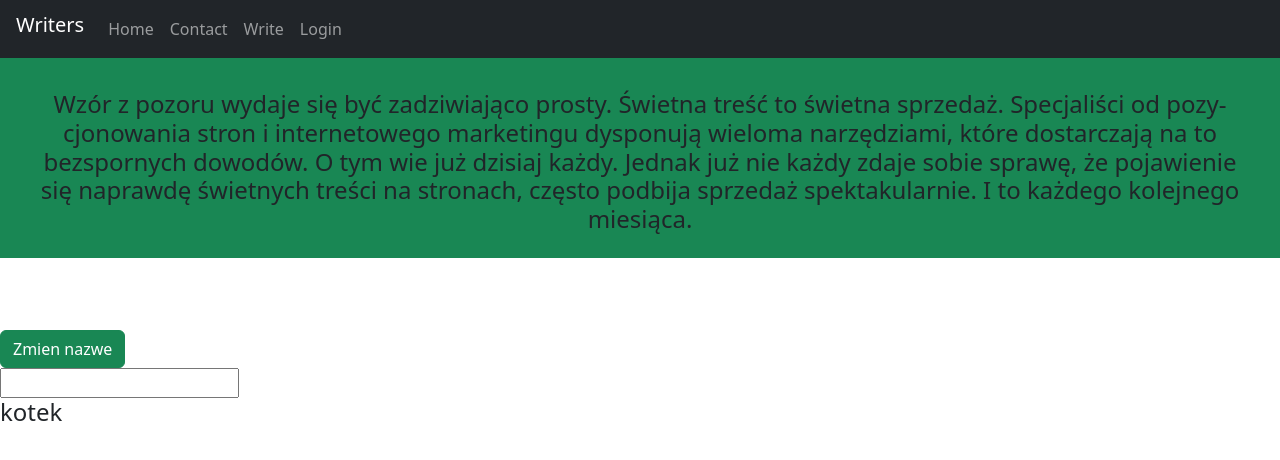
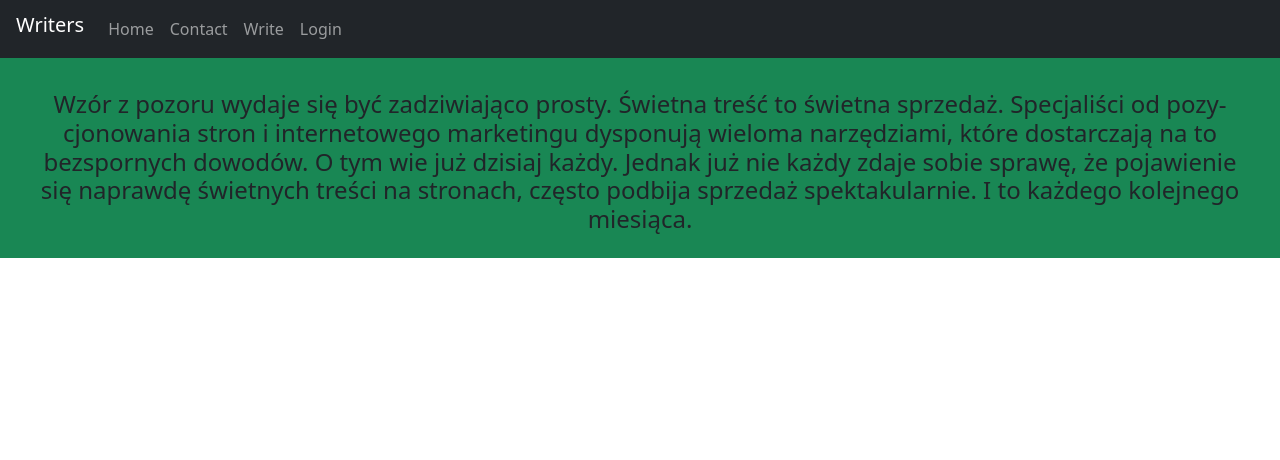
Before and after one commit to Dawid997420/kako-ang-4-create, an Angular app: page / in a window 1280 px wide. Shown: the top 460 px of the page. Built offline with nearby package versions, Linux system fonts and the light colour scheme.

Commit message:
change-low-val

```diff
--- a/src/app/app.component.html
+++ b/src/app/app.component.html
@@ -2,15 +2,3 @@
 <app-nav></app-nav>
 
 <router-outlet></router-outlet>
-
-
-
-<br><br><br>
-<button  type="submit" class="btn btn-success"   (click)="klik2()">Zmien nazwe</button>
-
-
-<br>
-
-<input type="text" [(ngModel)]="kot1">
-
-<h4>{{kot}}</h4>
```
Also changed, not shown: src/assets/badwater.jpg (added).
